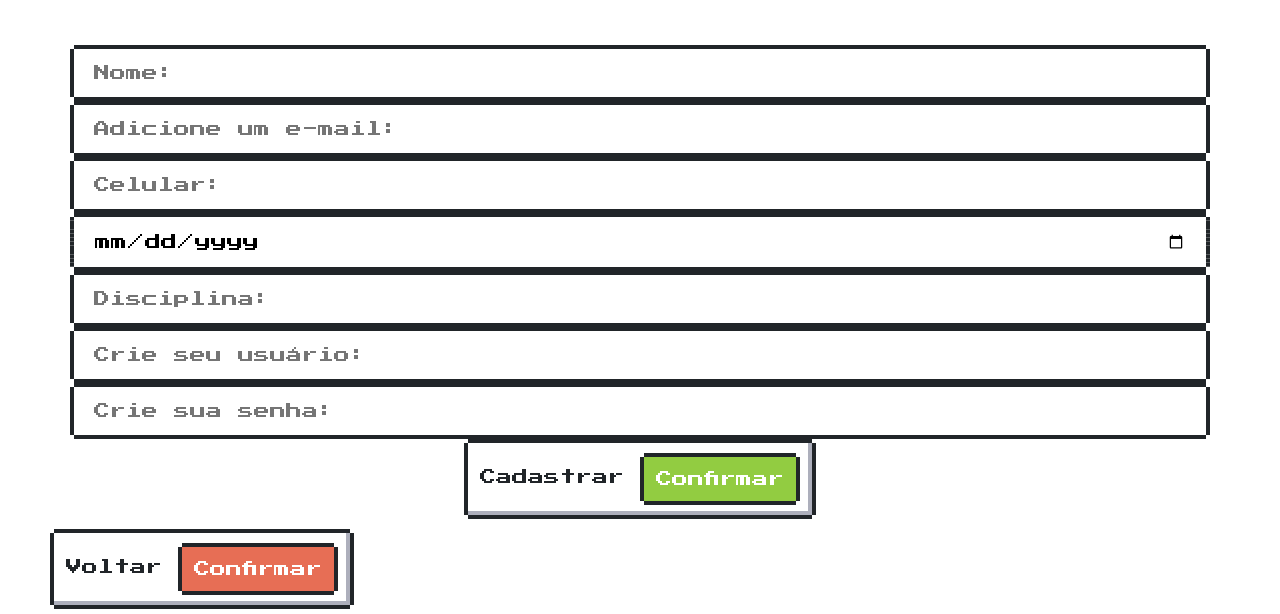
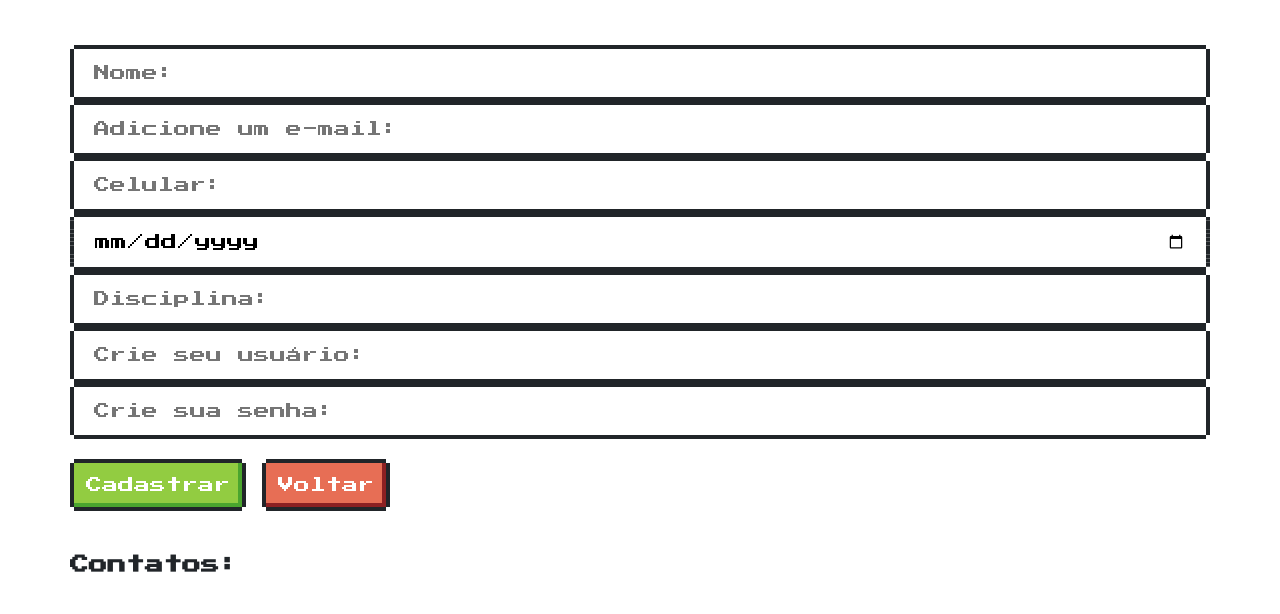
Before and after one commit to Senac-Devs/monstroDoConhecimento, a website: page cadastroProfessor.html in a window 1280 px wide. Shown: the part 185-799 px from the top of the page. Drawn offline with nearby package versions, Linux system fonts and the light colour scheme.

Commit message:
Adinionando algumas funcionalidades para a página de cadastro do Professor.

```diff
--- a/cadProfessor.js
+++ /dev/null
@@ -1,11 +0,0 @@
-
-function salvarCadProf() {
-    const nome = document.getElementById("nome-prof").value.toUpperCase();
-    const email = document.getElementById("email-prof").value;
-    const celular = parseInt(document.getElementById("telefone-prof").value);
-    const dataNascProf = parseInt(document.getElementById("data-nasc-prof").value);
-    const disciplina = document.getElementById("area-estudo").value.toUpperCase();
-    const usuarioProf = document.getElementById("usuario-prof").value;
-    const senhaProf = document.getElementById("senha-prof").value;
-
-}
--- a/cadastroProfessor.html
+++ b/cadastroProfessor.html
@@ -5,7 +5,7 @@
         <meta http-equiv="X-UA-Compatible" content="IE=edge" />
         <meta name="viewport" content="width=device-width, initial-scale=1.0" />
         <title>Monstro do conhecimento/Cadastro professor</title>
-        <script src="cadProfessor.js"></script>
+        <script src="bancodedados.js"></script>
         <link
             href="https://fonts.googleapis.com/css?family=Press+Start+2P"
             rel="stylesheet"
@@ -50,18 +50,12 @@
                     class="nes-input"
                     id="senha-prof"
                     placeholder="Crie sua senha:"
-                />
-                <div class="nes-btn" href="cadProfessor.js">Cadastrar</a>
-                <input
-                    type="button"
-                    class="nes-btn is-success"
-                    value="Confirmar"
-                    onclick="salvarCadProf()"
-                />
-            </section>
+                    />
+                </section>
 
-            <section class="nes-btn" href="./menu-inicial.html">Voltar</a>
-                <input type="button" class="nes-btn is-error" value="Confirmar" onclick="throwback()"/>
+                <section>
+                <a type="button" class="nes-btn is-success" href="./menu-inicial.html" onclick="salvarCadProf()" >Cadastrar</a>
+                <a type="button" class="nes-btn is-error" href="./index.html" onclick="throwback()" >Voltar</a>
             </section>
         </main>
     </body>
```
Also changed, not shown: cadastroProfessor.js (added, +17 -0 lines), bancodedados.js (line endings or trailing spaces), cadastro-professor.css (line endings or trailing spaces).
